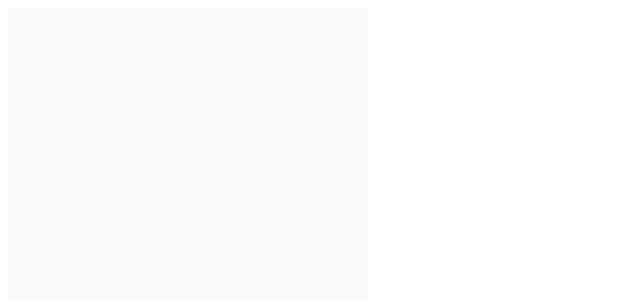
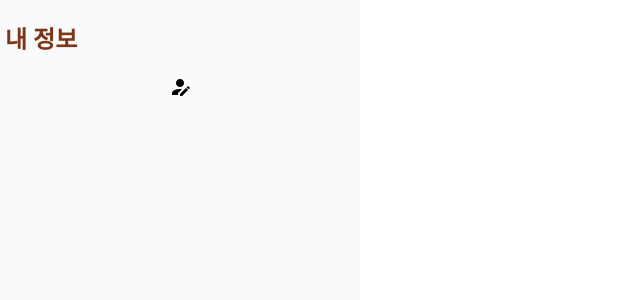
Before and after one commit to sunmingLee/Sai, a Vue app in the folder sai/: page /user/addinfo in a window 1280 px wide. Before the commit this address had no page. Shown: the top 300 px of the page, without its empty margins (0-640 px from the left). Built offline with nearby package versions, Linux system fonts and the light colour scheme; a web font is replaced by a local one.

Commit message:
Feat: Create AddInfoView

```diff
--- a/sai/jsconfig.json
+++ b/sai/jsconfig.json
@@ -4,6 +4,7 @@
     "module": "esnext",
     "baseUrl": "./",
     "moduleResolution": "node",
+    "forceConsistentCasingInFileNames": false,
     "paths": {
       "@/*": [
         "src/*"
--- a/sai/public/index.html
+++ b/sai/public/index.html
@@ -7,7 +7,7 @@
     <link rel="icon" href="<%= BASE_URL %>favicon.ico">
     <title><%= htmlWebpackPlugin.options.title %></title>
   </head>
-  <body>
+  <body style="margin: 0;">
     <noscript>
       <strong>We're sorry but <%= htmlWebpackPlugin.options.title %> doesn't work properly without JavaScript enabled. Please enable it to continue.</strong>
     </noscript>
--- a/sai/src/App.vue
+++ b/sai/src/App.vue
@@ -10,8 +10,13 @@
   text-align: center;
   color: #2c3e50;
   background-color: #fafafa;
+  margin: 0;
+  /* width: max-content; */
   width: 360px;
   height: 640px;
+  /* position: absolute;
+  overflow: visible; */
+  /* height: 100%; */
 }
 
 @font-face {
--- a/sai/src/components/common/HeaderTitle.vue
+++ b/sai/src/components/common/HeaderTitle.vue
@@ -1,14 +1,17 @@
 <template>
-    <div class="header">
-        <img style="float: left;" src="@/assets/images/arrow-left.png" alt="arrow-left" >
-        <h2>{{ title }}</h2>
-    </div>
+  <div class="header">
+      <img v-if="hasBack" style="float: left;" src="@/assets/images/arrow-left.png" alt="arrow-left" >
+      <h2>{{ title }}</h2>
+      <img v-if="hasIcon" src="@/assets/images/calendar-month.png" alt="calendar">
+  </div>
 </template>
 <script>
 export default {
   name: 'HeaderTitle',
   props: {
-    title: String
+    title: String,
+    hasBack: Boolean,
+    hasIcon: Boolean
   }
 }
 </script>
@@ -16,9 +19,14 @@ export default {
 <style>
 h2{
   color: #7B371C;
-  /* float: ; */
 }
 .header{
-  position: relative;
+  position: sticky;
+  top: 0;
+  padding-left: 5px;
+  padding-right: 10px;
+  display: flex;
+  justify-content: space-between;
+  align-items: center;
 }
 </style>
--- a/sai/src/router/index.js
+++ b/sai/src/router/index.js
@@ -1,6 +1,7 @@
 import { createRouter, createWebHistory } from 'vue-router'
 import HomeView from '../views/HomeView.vue'
 import LoginView from '../views/LoginView.vue'
+import AddInfoView from '../views/user/AddInfoView.vue'
 
 const routes = [
   {
@@ -20,6 +21,11 @@ const routes = [
     path: '/login',
     name: 'login',
     component: LoginView
+  },
+  {
+    path: '/user/addinfo',
+    name: 'addinfo',
+    component: AddInfoView
   }
 ]
 
--- /dev/null
+++ b/sai/src/views/user/AddInfoView.vue
@@ -0,0 +1,23 @@
+<template>
+  <div class="container">
+    <HeaderTitle title="내 정보"></HeaderTitle>
+    <!-- <v-icon>mdi-account-edit</v-icon> -->
+    <img src="@/assets/images/account-edit.png" alt="account image">
+  </div>
+</template>
+
+<script>
+import HeaderTitle from '@/components/common/HeaderTitle.vue'
+export default {
+  components: { HeaderTitle }
+}
+</script>
+
+<style>
+.container{
+  position: absolute;
+  overflow: visible;
+  height: 100vh;
+  width: inherit;
+}
+</style>
```
